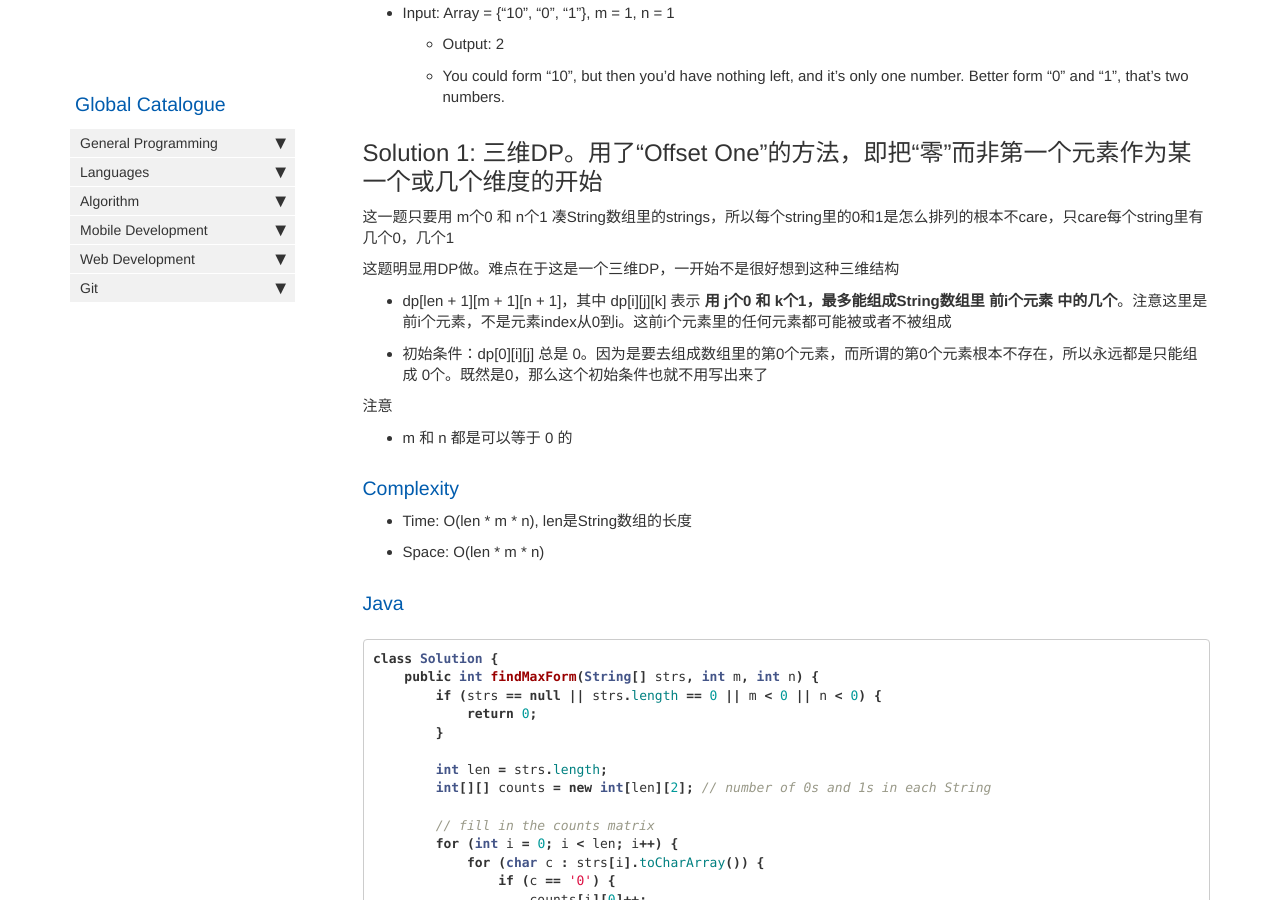
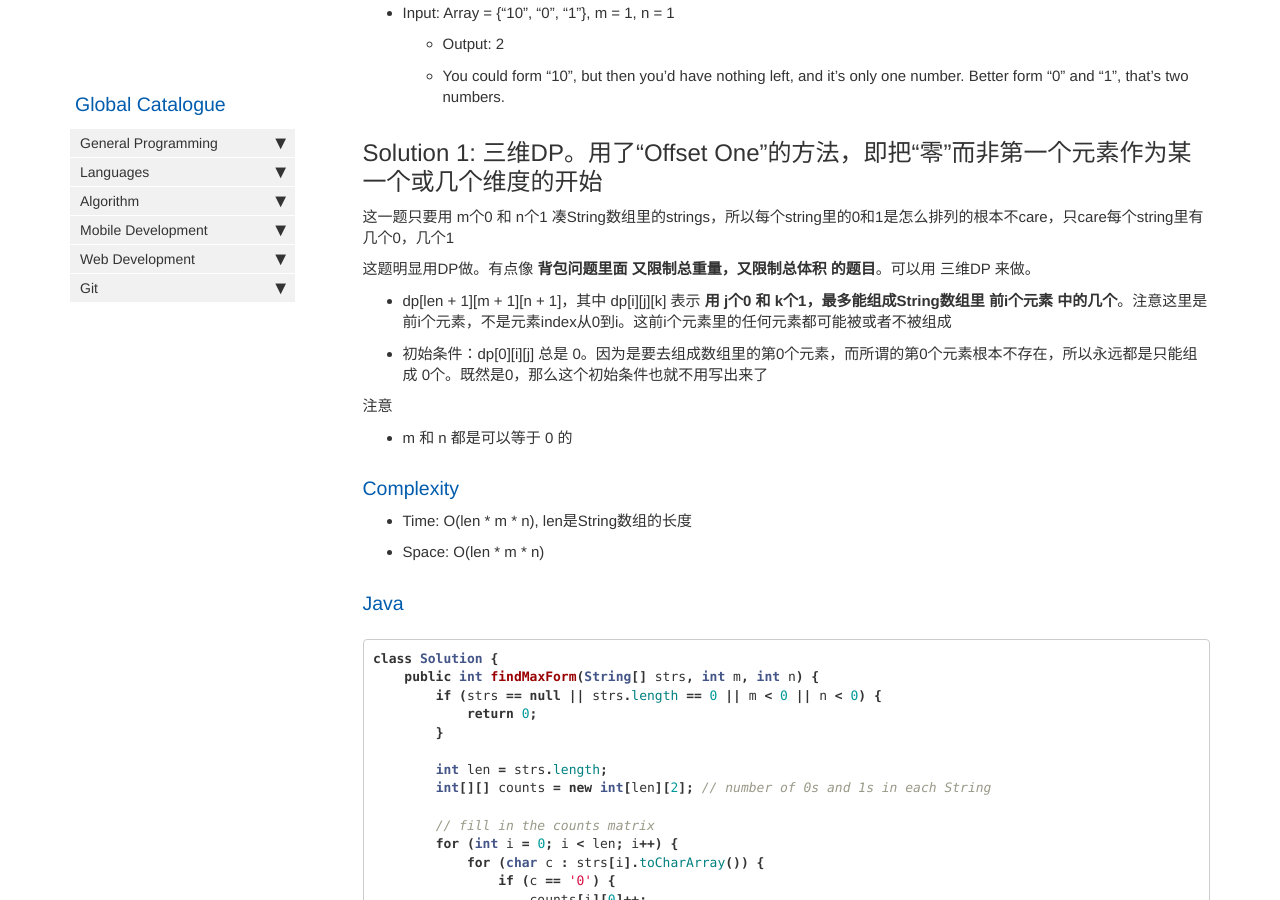
Before and after one commit to HungryOrc/hungryorc.github.io, a Jekyll site: the page built from pages/algorithm/algorithm_ones_and_zeroes_form_max_number_of_strings.md, in a window 1280 px wide and 900 px high, scrolled down 627 px. Built offline with Jekyll 4.4.1, drawn with Linux system fonts in a browser that asks for light colours; nearby versions of some CDN libraries; comment, search, counter and statistics services are not loaded.

Commit message:
Update algorithm_ones_and_zeroes_form_max_number_of_strings.md

```diff
--- a/pages/algorithm/algorithm_ones_and_zeroes_form_max_number_of_strings.md
+++ b/pages/algorithm/algorithm_ones_and_zeroes_form_max_number_of_strings.md
@@ -29,7 +29,7 @@ Now your task is to find the maximum number of strings that you can form with gi
 ## Solution 1: 三维DP。用了“Offset One”的方法，即把“零”而非第一个元素作为某一个或几个维度的开始
 这一题只要用 m个0 和 n个1 凑String数组里的strings，所以每个string里的0和1是怎么排列的根本不care，只care每个string里有几个0，几个1
 
-这题明显用DP做。难点在于这是一个三维DP，一开始不是很好想到这种三维结构
+这题明显用DP做。有点像 **背包问题里面 又限制总重量，又限制总体积 的题目**。可以用 三维DP 来做。
 * dp[len + 1][m + 1][n + 1]，其中 dp[i][j][k] 表示 **用 j个0 和 k个1，最多能组成String数组里 前i个元素 中的几个**。注意这里是 前i个元素，不是元素index从0到i。这前i个元素里的任何元素都可能被或者不被组成
 * 初始条件：dp[0][i][j] 总是 0。因为是要去组成数组里的第0个元素，而所谓的第0个元素根本不存在，所以永远都是只能组成 0个。既然是0，那么这个初始条件也就不用写出来了
 
```
